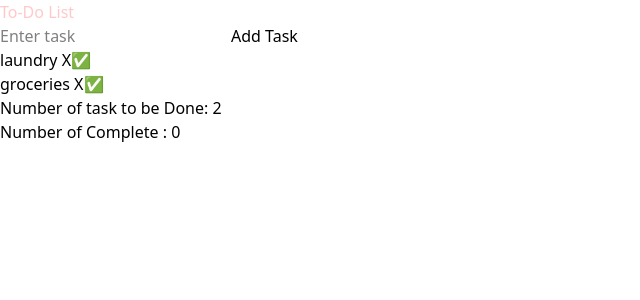
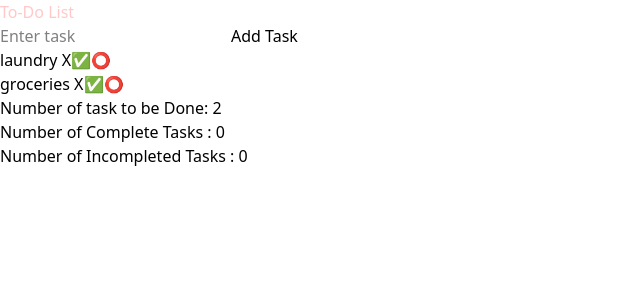
Before and after one commit to Blessing-bit-ui/TodoListwithTailwind, a React (Vite) app in the folder todoproject/: page / in a window 1280 px wide. Shown: the top 300 px of the page, without its empty margins (0-640 px from the left). Built offline with nearby package versions, Linux system fonts and the light colour scheme.

Commit message:
created the handleincomplete button

```diff
--- a/todoproject/src/TodoList.jsx
+++ b/todoproject/src/TodoList.jsx
@@ -5,9 +5,11 @@ export default function TodoList(){
     const [tasks, setTasks] = useState(["laundry", "groceries" ]);
     const [count, setCount] = useState(2)
     const[complete, setComplete] = useState(0)
+    const [incomplete, setIncomplete] = useState(0)
     const [completeIndexes, setCompleteIndexes] = useState([])
-
-  function handleTaskbutton(){
+    const [incompleteIndexes, setInCompleteIndexes] = useState([])
+   const [tasksIndexes, setTaskIndexes] = useState([])
+    function handleTaskbutton(){
     if(input !== ""){
     setTasks([...tasks, input])
     setCount(count + 1)
@@ -22,11 +24,22 @@ export default function TodoList(){
    }
    function handleComplete(index){
     if(!completeIndexes.includes(index)){
+        setComplete(complete + 1)
         setCount(count - 1)
-        setComplete(complete + 1)
         setCompleteIndexes([...completeIndexes, index])
-
+        setInCompleteIndexes(incompleteIndexes.filter((i)=> i!==(index)))
+        setIncomplete(incompleteIndexes.includes(index) ? incomplete - 1 : incomplete)
     }
+}
+function handleIncomplete(index){
+    if(!incompleteIndexes.includes(index)){
+    setIncomplete(incomplete + 1)
+    setInCompleteIndexes([...incompleteIndexes, index])
+    setCompleteIndexes(completeIndexes.filter((i)=> i!==(index)))
+    setComplete(completeIndexes.includes(index)? complete - 1 : complete)
+     setCount(tasksIndexes.includes(index) ? count + 1 : count)
+     setTaskIndexes([...tasksIndexes, index])
+}
 }
 
 return (
@@ -46,13 +59,19 @@ return (
             <button onClick={() => deleteButton(index)}>X</button>
           </span>
           <span>
-            <button onClick={handleComplete}>✅</button>
+            <button onClick={()=>handleComplete(index)}>✅</button>
+          </span>
+          <span>
+            <button onClick={()=>handleIncomplete(index)}>
+            ⭕
+            </button>
           </span>
         </li>
       ))}
     </ul>
     <p> Number of task to be Done: {count}</p>
-    <p> Number of Complete : {complete}</p>
+    <p> Number of Complete Tasks : {complete}</p>
+    <p>Number of Incompleted Tasks : {incomplete}</p>
   </div>
 );
 }
```
